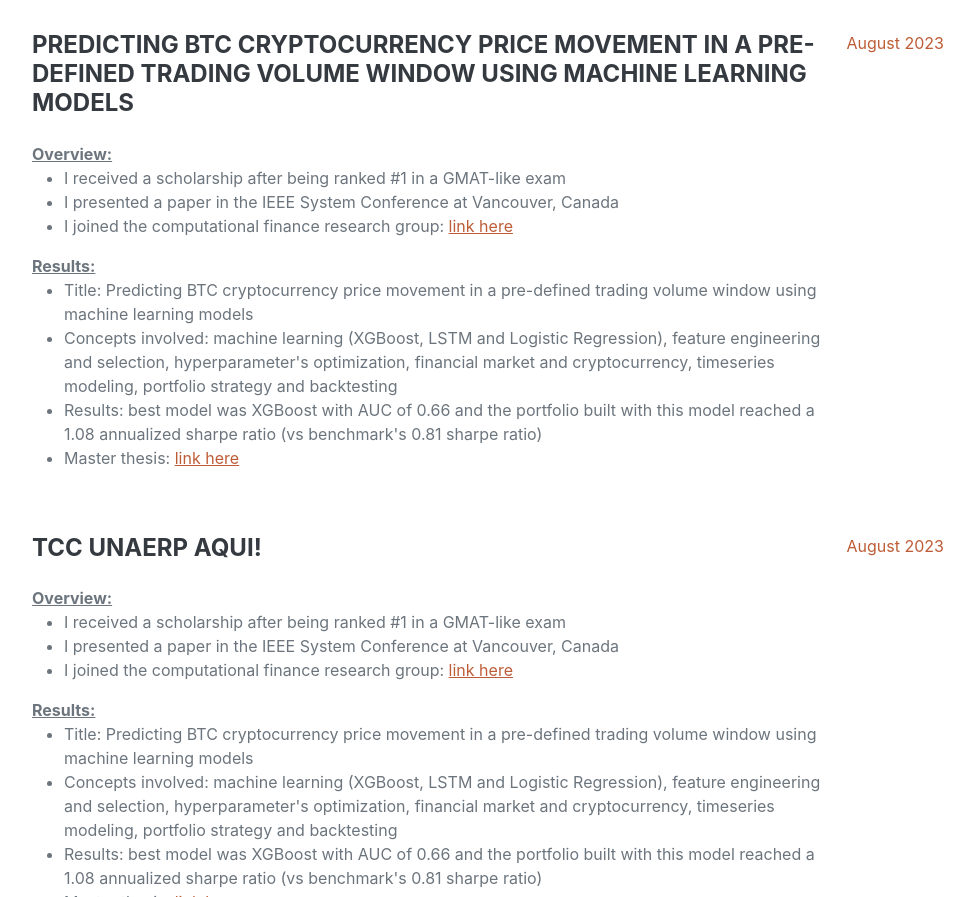
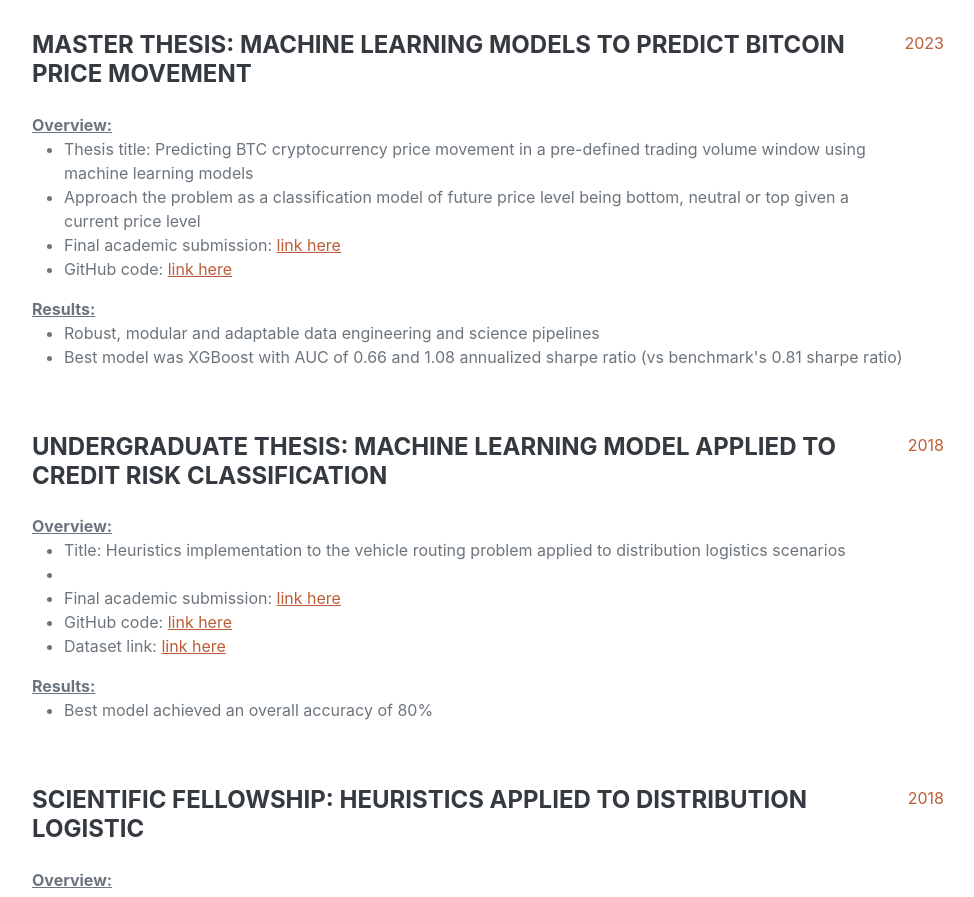
Before and after one commit to gpalazzo/gpalazzo.github.io, a plain HTML site: page index.html in a window 1280 px wide. Shown: the part 7740-8637 px from the top of the page, without its empty margins (288-1262 px from the left). Drawn offline with nearby package versions, Linux system fonts and the light colour scheme; a web font is replaced by a local one.

Commit message:
adding new version

```diff
--- a/index.html
+++ b/index.html
@@ -509,7 +509,7 @@
                     <b><u>Overview:</u></b>
                     <ul>
                         <li>Received a scholarship after being ranked #1 in a GMAT-like exam</li>
-                        <li>Presented a paper in the IEEE System Conference at Vancouver, Canada</li>
+                        <li>Presented a paper in the IEEE System Conference at Vancouver, Canada: <a href="https://ieeexplore.ieee.org/document/10131080" target="_blank">link here</a></li>
                         <li>Subjects studied: introduction to operations research, applied econometrics, big data
                             techniques and machine learning</li>
                         <li>Joined the computational finance research group: <a href="https://www.linkedin.com/company/fico-ita/?viewAsMember=true" target="_blank">link here</a></li>
@@ -527,7 +527,7 @@
                     <h3 class="mb-0">Ribeirão Preto University (UNAERP) &<br>University Nine of July (UNINOVE)</h3>
                     <div class="subheading mb-3">Bachelor of Science</div>
                     <div>Production Engineering</div>
-                    <p>Final score: 8.6 / 10.0</p>
+                    <p>Final score: 8.1 / 10.0</p>
                     <b><u>Overview:</u></b>
                     <ul>
                         <li>Started my undergrad at UNAERP in Ribeirão Preto, but finished at UNINOVE in São Paulo (changed due to a work opportunity)</li>
@@ -586,63 +586,59 @@
             <h2 class="mb-5">Projects</h2>
             <div class="d-flex flex-column flex-md-row justify-content-between mb-5">
                 <div class="flex-grow-1">
-                    <h4 class="mb-0" id="projects_mscthesis">Predicting BTC cryptocurrency price movement in a pre-defined trading volume window using machine learning models</h4>
+                    <h4 class="mb-0" id="projects_mscthesis">Master thesis: Machine learning models to predict Bitcoin price movement</h4>
                     <br>
                     <b><u>Overview:</u></b>
                     <ul>
-                        <li>I received a scholarship after being ranked #1 in a GMAT-like exam</li>
-                        <li>I presented a paper in the IEEE System Conference at Vancouver, Canada</li>
-                        <li>I joined the computational finance research group: <a href="https://www.linkedin.com/company/fico-ita/?viewAsMember=true" target="_blank">link here</a></li>
+                        <li>Thesis title: Predicting BTC cryptocurrency price movement in a pre-defined trading volume window using machine learning models</li>
+                        <li>Approach the problem as a classification model of future price level being bottom, neutral or top given a current price level</li>
+                        <li>Final academic submission: <a href="https://drive.google.com/file/d/123Oa7TtzdEh3Mcg0e7VKsL2OO0TeKZXW/view" target="_blank">link here</a></li>
+                        <li>GitHub code: <a href="https://github.com/gpalazzo/crypto_msc_thesis" target="_blank">link here</a></li>
                     </ul>
                     <b><u>Results:</u></b>
                     <ul>
-                        <li>Title: Predicting BTC cryptocurrency price movement in a pre-defined trading volume window using machine learning models</li>
-                        <li>Concepts involved: machine learning (XGBoost, LSTM and Logistic Regression), feature engineering and selection, hyperparameter's optimization, financial market and cryptocurrency, timeseries modeling, portfolio strategy and backtesting</li>
-                        <li>Results: best model was XGBoost with AUC of 0.66 and the portfolio built with this model reached a 1.08 annualized sharpe ratio (vs benchmark's 0.81 sharpe ratio)</li>
-                        <li>Master thesis: <a href="https://github.com/gpalazzo/crypto_msc_thesis" target="_blank">link here</a></li>
+                        <li>Robust, modular and adaptable data engineering and science pipelines</li>
+                        <li>Best model was XGBoost with AUC of 0.66 and 1.08 annualized sharpe ratio (vs benchmark's 0.81 sharpe ratio)</li>
                     </ul>
                 </div>
-                <div class="flex-shrink-0"><span class="text-primary">August 2023</span></div>
+                <div class="flex-shrink-0"><span class="text-primary">2023</span></div>
             </div>
             <div class="d-flex flex-column flex-md-row justify-content-between mb-5">
                 <div class="flex-grow-1">
-                    <h4 class="mb-0" id="projects_tccunaerp">TCC UNAERP AQUI!</h4>
+                    <h4 class="mb-0" id="projects_tccunaerp">Undergraduate thesis: Machine learning model applied to credit risk classification</h4>
                     <br>
                     <b><u>Overview:</u></b>
                     <ul>
-                        <li>I received a scholarship after being ranked #1 in a GMAT-like exam</li>
-                        <li>I presented a paper in the IEEE System Conference at Vancouver, Canada</li>
-                        <li>I joined the computational finance research group: <a href="https://www.linkedin.com/company/fico-ita/?viewAsMember=true" target="_blank">link here</a></li>
+                        <li>Title: Heuristics implementation to the vehicle routing problem applied to distribution logistics scenarios</li>
+                        <li></li>
+                        <li>Final academic submission: <a href="https://drive.google.com/file/d/10BACxOkTeolqsdOCZVuq5OxN5KJvbbiW/view" target="_blank">link here</a></li>
+                        <li>GitHub code: <a href="https://github.com/gpalazzo/engineer_undergraduate/blob/master/undergrad_thesis/undergrad_thesis.py" target="_blank">link here</a></li>
+                        <li>Dataset link: <a href="https://archive.ics.uci.edu/ml/machine-learning-databases/statlog/german/german.data-numeric" target="_blank">link here</a></li>
                     </ul>
                     <b><u>Results:</u></b>
                     <ul>
-                        <li>Title: Predicting BTC cryptocurrency price movement in a pre-defined trading volume window using machine learning models</li>
-                        <li>Concepts involved: machine learning (XGBoost, LSTM and Logistic Regression), feature engineering and selection, hyperparameter's optimization, financial market and cryptocurrency, timeseries modeling, portfolio strategy and backtesting</li>
-                        <li>Results: best model was XGBoost with AUC of 0.66 and the portfolio built with this model reached a 1.08 annualized sharpe ratio (vs benchmark's 0.81 sharpe ratio)</li>
-                        <li>Master thesis: <a href="https://github.com/gpalazzo/crypto_msc_thesis" target="_blank">link here</a></li>
+                        <li>Best model achieved an overall accuracy of 80%</li>
                     </ul>
                 </div>
-                <div class="flex-shrink-0"><span class="text-primary">August 2023</span></div>
+                <div class="flex-shrink-0"><span class="text-primary">2018</span></div>
             </div>
             <div class="d-flex flex-column flex-md-row justify-content-between mb-5">
                 <div class="flex-grow-1">
-                    <h4 class="mb-0" id="projects_icunaerp">IC UNAERP AQUI!</h4>
+                    <h4 class="mb-0" id="projects_icunaerp">Scientific fellowship: Heuristics applied to distribution logistic</h4>
                     <br>
                     <b><u>Overview:</u></b>
                     <ul>
-                        <li>I received a scholarship after being ranked #1 in a GMAT-like exam</li>
-                        <li>I presented a paper in the IEEE System Conference at Vancouver, Canada</li>
-                        <li>I joined the computational finance research group: <a href="https://www.linkedin.com/company/fico-ita/?viewAsMember=true" target="_blank">link here</a></li>
+                        <li>Title: Heuristics implementation to the vehicle routing problem applied to distribution logistic scenarios</li>
+                        <li>Using a real dataset from a local distribution center, the algorithm was designed to maximize the amount of customers served within several restrictions</li>
+                        <li>Final academic submission: <a href="https://drive.google.com/file/d/1CLD9qTpvbFVIT0OJ08DIMKdr5BxjOWA5/view" target="_blank">link here</a></li>
+                        <li>GitHub code: <a href="https://github.com/gpalazzo/engineer_undergraduate/blob/master/scientific_research/scientific_research.ipynb" target="_blank">link here</a></li>
                     </ul>
                     <b><u>Results:</u></b>
                     <ul>
-                        <li>Title: Predicting BTC cryptocurrency price movement in a pre-defined trading volume window using machine learning models</li>
-                        <li>Concepts involved: machine learning (XGBoost, LSTM and Logistic Regression), feature engineering and selection, hyperparameter's optimization, financial market and cryptocurrency, timeseries modeling, portfolio strategy and backtesting</li>
-                        <li>Results: best model was XGBoost with AUC of 0.66 and the portfolio built with this model reached a 1.08 annualized sharpe ratio (vs benchmark's 0.81 sharpe ratio)</li>
-                        <li>Master thesis: <a href="https://github.com/gpalazzo/crypto_msc_thesis" target="_blank">link here</a></li>
+                        <li>The results in the simulated scenario showed a reduction (improvement) of all 3 KPIs: total routing time, overall routing costs and traveled distance</li>
                     </ul>
                 </div>
-                <div class="flex-shrink-0"><span class="text-primary">August 2023</span></div>
+                <div class="flex-shrink-0"><span class="text-primary">2018</span></div>
             </div>
         </div>
     </section>
```
